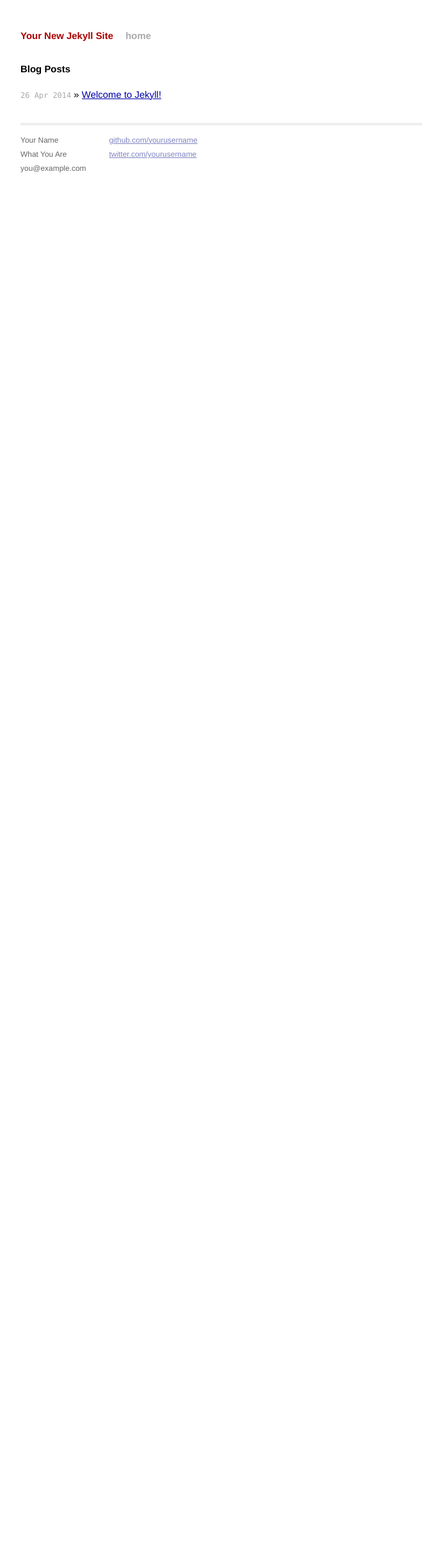
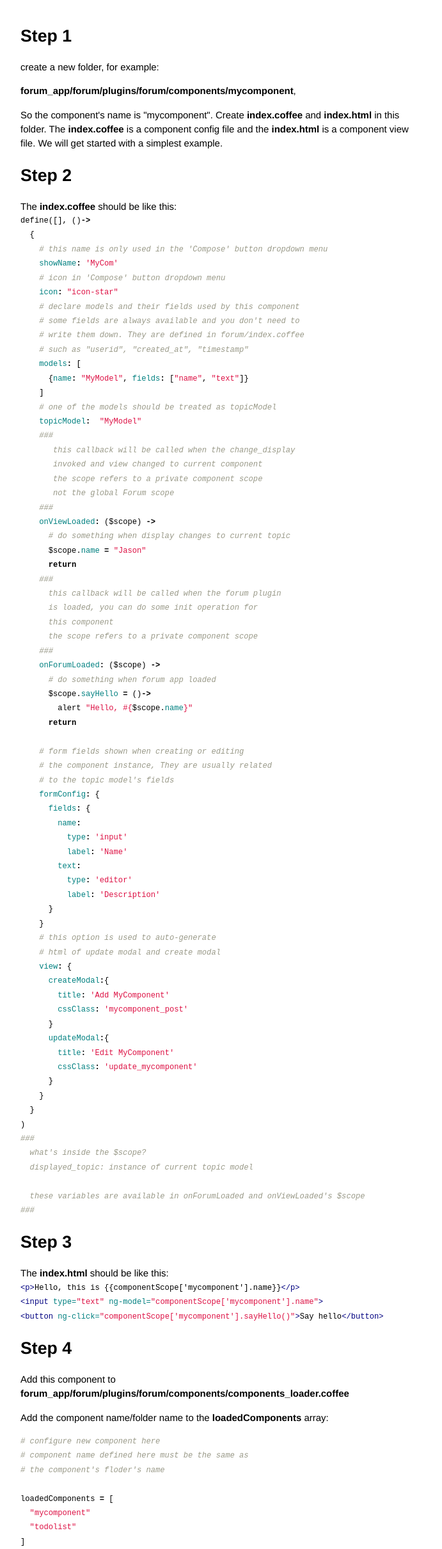
Before and after one commit to jason1114/forum_component, a Jekyll site: the page built from index.html, in a window 1280 px wide. Shown: the whole page at 64% size, without its empty margins (294-985 px from the left). Built offline with Jekyll 4.4.1, drawn with Linux system fonts in a browser that asks for light colours; Markdown is read by kramdown in place of the engine named in the settings; before the commit the page ends 945 px from its top, so only the background shows below that.

Commit message:
write the tutorial

```diff
--- a/_config.yml
+++ b/_config.yml
@@ -1,3 +1,4 @@
-name: Your New Jekyll Site
+name: Tutorial for writing a forum component
 markdown: redcarpet
 pygments: true
+baseurl: http://jason1114.github.io/forum_component
--- a/_layouts/default.html
+++ b/_layouts/default.html
@@ -7,37 +7,28 @@
         <meta name="viewport" content="width=device-width">
 
         <!-- syntax highlighting CSS -->
-        <link rel="stylesheet" href="/css/syntax.css">
+        <link rel="stylesheet" href="{{ site.baseurl }}/css/syntax.css">
 
         <!-- Custom CSS -->
-        <link rel="stylesheet" href="/css/main.css">
-
+        <link rel="stylesheet" href="{{ site.baseurl }}/css/main.css">
+        <style type="text/css">
+        .site{
+          text-align: left;
+        }
+        .site h1 {
+          font-size: 20pt;
+          margin-top: 1em;
+        }
+        </style>
     </head>
     <body>
 
         <div class="site">
-          <div class="header">
-            <h1 class="title"><a href="/">{{ site.name }}</a></h1>
-            <a class="extra" href="/">home</a>
-          </div>
+
 
           {{ content }}
 
-          <div class="footer">
-            <div class="contact">
-              <p>
-                Your Name<br />
-                What You Are<br />
-                you@example.com
-              </p>
-            </div>
-            <div class="contact">
-              <p>
-                <a href="https://github.com/yourusername">github.com/yourusername</a><br />
-                <a href="https://twitter.com/yourusername">twitter.com/yourusername</a><br />
-              </p>
-            </div>
-          </div>
+
         </div>
 
     </body>
--- a/index.html
+++ b/index.html
@@ -1,13 +1,116 @@
 ---
 layout: default
-title: Your New Jekyll Site
+title: Tutorial for writing a forum component
 ---
 
-<div id="home">
-  <h1>Blog Posts</h1>
-  <ul class="posts">
-    {% for post in site.posts %}
-      <li><span>{{ post.date | date_to_string }}</span> &raquo; <a href="{{ post.url }}">{{ post.title }}</a></li>
-    {% endfor %}
-  </ul>
-</div>
+<section>
+<h1>Step 1</h1>
+<p>create a new folder, for example:
+</p>
+<p>
+<b>forum_app/forum/plugins/forum/components/mycomponent</b>,
+</p>
+<p>
+  So the component's name is "mycomponent". Create <b>index.coffee</b> and <b>index.html</b> in this folder. The <b>index.coffee</b> is a component config file and the <b>index.html</b> is a component view file. We will get started with a simplest example.
+</p>
+</section>
+<section>
+<h1>Step 2</h1>
+The <b>index.coffee</b> should be like this:
+{% highlight coffeescript %}
+define([], ()->
+  {
+    # this name is only used in the 'Compose' button dropdown menu
+    showName: 'MyCom'
+    # icon in 'Compose' button dropdown menu
+    icon: "icon-star"
+    # declare models and their fields used by this component
+    # some fields are always available and you don't need to
+    # write them down. They are defined in forum/index.coffee
+    # such as "userid", "created_at", "timestamp"
+    models: [
+      {name: "MyModel", fields: ["name", "text"]}
+    ]
+    # one of the models should be treated as topicModel
+    topicModel:  "MyModel"
+    ###
+       this callback will be called when the change_display
+       invoked and view changed to current component
+       the scope refers to a private component scope
+       not the global Forum scope
+    ###
+    onViewLoaded: ($scope) ->
+      # do something when display changes to current topic
+      $scope.name = "Jason"
+      return
+    ###
+      this callback will be called when the forum plugin
+      is loaded, you can do some init operation for
+      this component
+      the scope refers to a private component scope
+    ###
+    onForumLoaded: ($scope) ->
+      # do something when forum app loaded
+      $scope.sayHello = ()->
+        alert "Hello, #{$scope.name}"
+      return
+
+    # form fields shown when creating or editing
+    # the component instance, They are usually related
+    # to the topic model's fields
+    formConfig: {
+      fields: {
+        name:
+          type: 'input'
+          label: 'Name'
+        text:
+          type: 'editor'
+          label: 'Description'
+      }
+    }
+    # this option is used to auto-generate
+    # html of update modal and create modal
+    view: {
+      createModal:{
+        title: 'Add MyComponent'
+        cssClass: 'mycomponent_post'
+      }
+      updateModal:{
+        title: 'Edit MyComponent'
+        cssClass: 'update_mycomponent'
+      }
+    }
+  }
+)
+###
+  what's inside the $scope?
+  displayed_topic: instance of current topic model
+
+  these variables are available in onForumLoaded and onViewLoaded's $scope
+###
+{% endhighlight %}
+</section>
+<section>
+<h1>Step 3</h1>
+The <b>index.html</b> should be like this:
+{% highlight html %}
+<p>Hello, this is {% raw %}{{componentScope['mycomponent'].name}}{% endraw %}</p>
+<input type="text" ng-model="componentScope['mycomponent'].name">
+<button ng-click="componentScope['mycomponent'].sayHello()">Say hello</button>
+{% endhighlight %}
+</section>
+<section>
+<h1>Step 4</h1>
+<p>Add this component to <b>forum_app/forum/plugins/forum/components/components_loader.coffee</b></p>
+<p>Add the component name/folder name to the <b>loadedComponents</b> array:</p>
+{% highlight coffeescript %}
+# configure new component here
+# component name defined here must be the same as
+# the component's floder's name
+
+loadedComponents = [
+  "mycomponent"
+  "todolist"
+]
+{% endhighlight %}
+</section>
```
